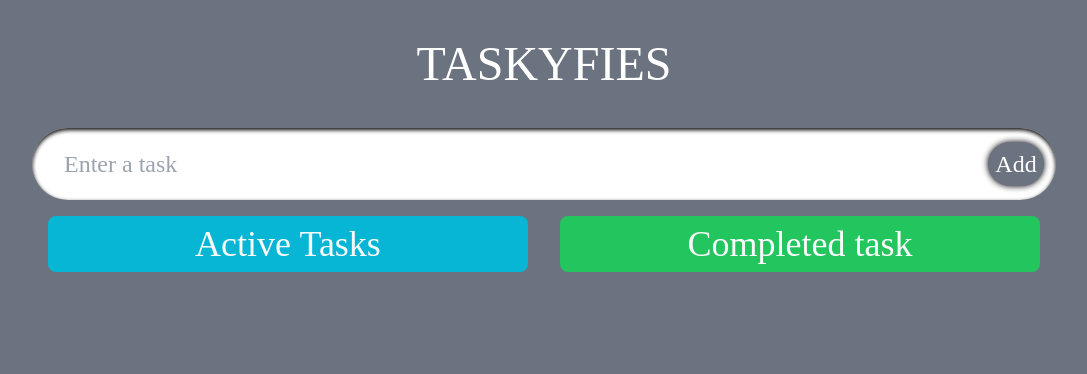
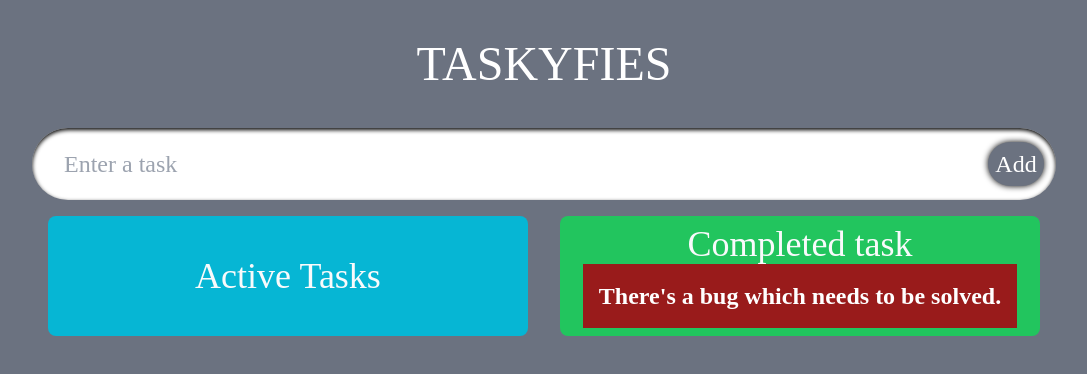
Before and after one commit to Minahil-Muhammad-Moiz/typescript, a React (Create React App) app: page / in a window 1280 px wide. Shown: the top 374 px of the page, without its empty margins (96-1183 px from the left). Built offline with nearby package versions, Linux system fonts and the light colour scheme; a web font is replaced by a local one.

Commit message:
required change in completed task list

```diff
--- a/src/Components/TodoList.tsx
+++ b/src/Components/TodoList.tsx
@@ -19,9 +19,7 @@ const TodoList: React.FC<Prop> = (props) => {
       </div>
       <div className={classNames("bg-green-500 ",taskContainers)}>
         <h1 className={classNames(taskContHeading)}>Completed task</h1>
-        {props.todos.map((todo) => (
-          <SingleTodo todo={todo}  key={todo.id} setTodos={props.setTodos} todos={props.todos}/>
-        ))}
+        <h5 className="text-2xl text-white bg-red-800 font-extrabold p-4">There's a bug which needs to be solved.</h5>
         </div>
     </div>
   );
```
